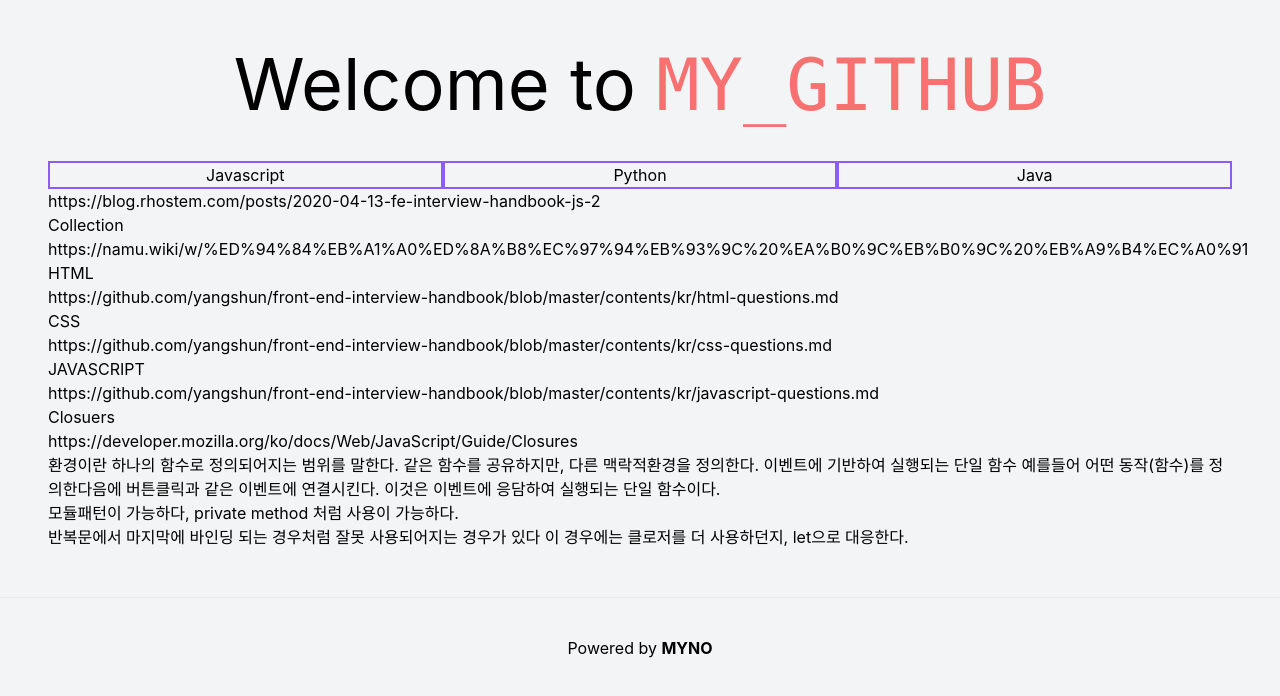
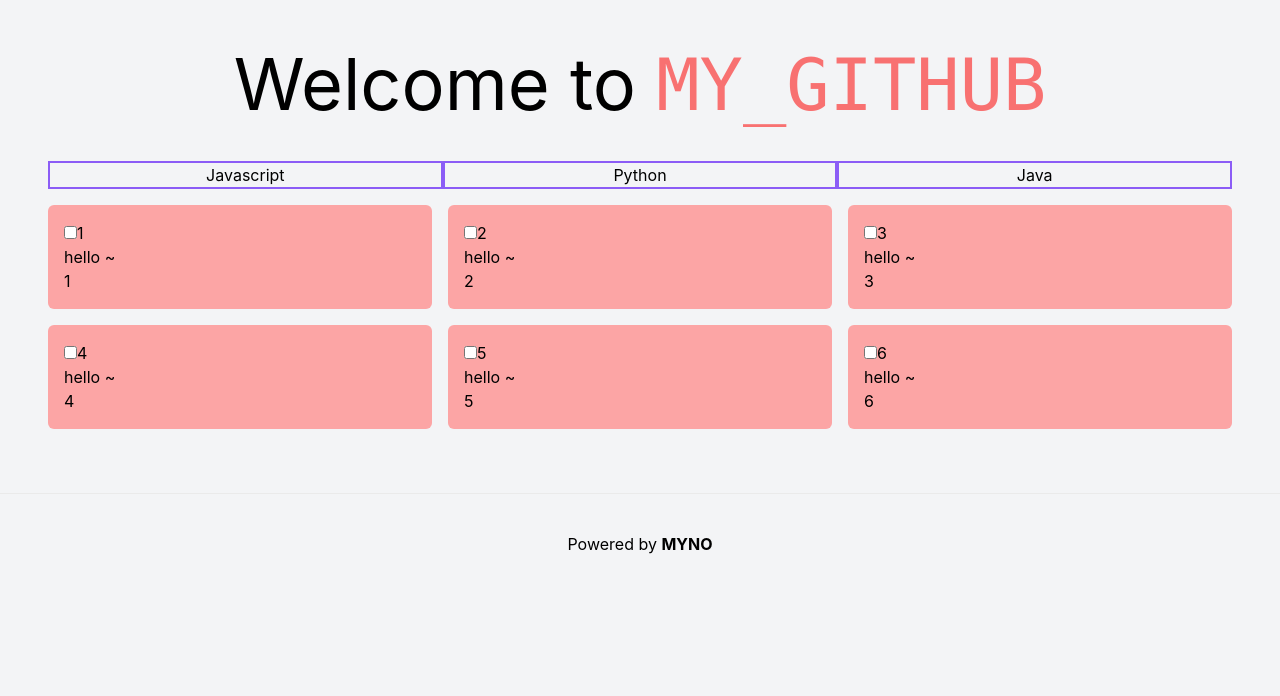
Before and after one commit to minhoyooDEV/minhoyooDEV.github.io, a Next.js app: page / in a window 1280 px wide. Shown: the top 696 px of the page. Built offline with nearby package versions, Linux system fonts and the light colour scheme.

Commit message:
making spandable

```diff
--- a/pages/index.tsx
+++ b/pages/index.tsx
@@ -45,9 +45,22 @@ export default function Home({ data }: HomeProps) {
             );
           })}
         </div>
-        {data.map((markdown, i) => {
+        <div className="my-4 grid grid-cols-3 gap-4">
+          {[1, 2, 3, 4, 5, 6].map((v) => {
+            const id = "spandable-" + v;
+            return (
+              <div className="group p-4  bg-red-300 rounded-md " key={`${v}`}>
+                <input className="" type="checkbox" id={id} />
+                <label htmlFor={id}>{v}</label>
+                <div className="group-check:text-blue-600">hello ~</div>
+                {v}
+              </div>
+            );
+          })}
+        </div>
+        {/* {data.map((markdown, i) => {
           return <ReactMarkdown key={i} children={markdown} />;
-        })}
+        })} */}
       </main>
 
       <footer className={styles.footer}>
```
